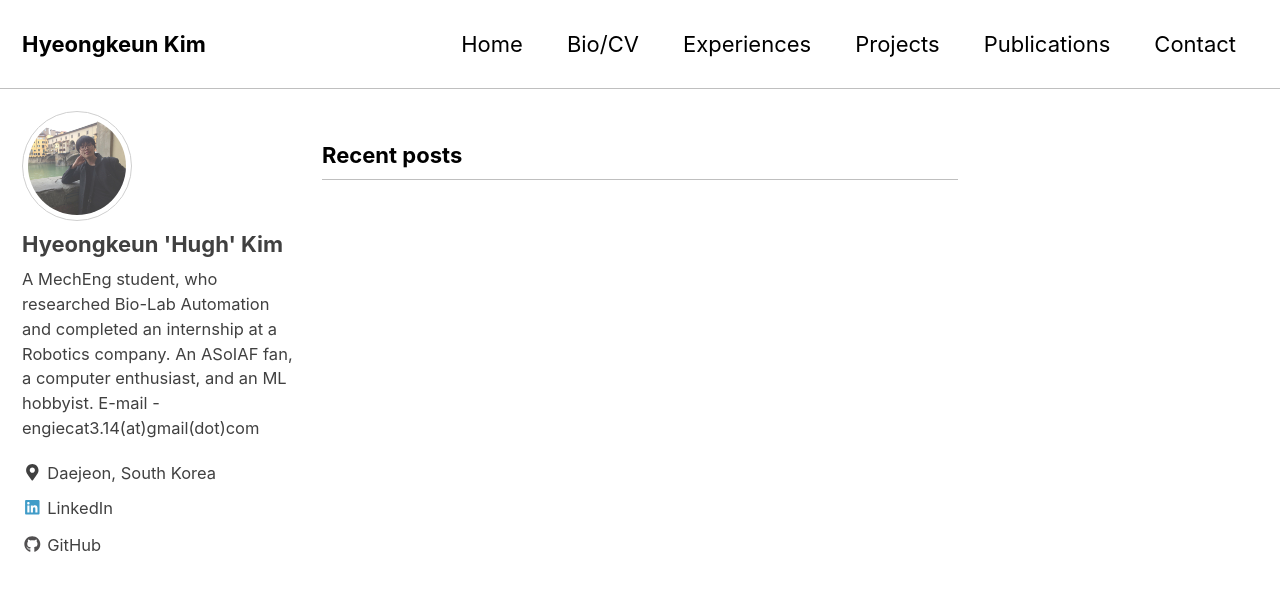
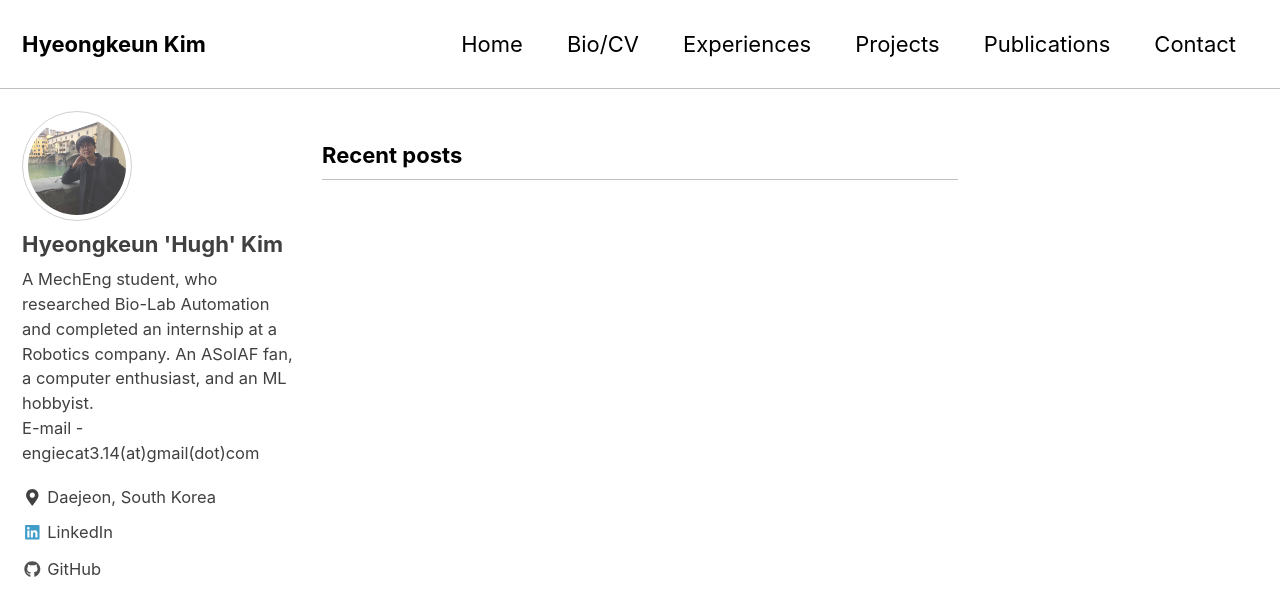
Before and after one commit to engiecat/engiecat.github.io, a Jekyll site: the page built from index.html, in a window 1280 px wide and 900 px high. Shown: the top 616 px of the window. Built offline with Jekyll 4.4.1, drawn with Linux system fonts in a browser that asks for light colours; nearby versions of some CDN libraries; the list of posts is cut into pages by our own code.

```diff
--- a/_config.yml
+++ b/_config.yml
@@ -102,7 +102,7 @@ analytics:
 author:
   name             : "Hyeongkeun 'Hugh' Kim"
   avatar           : "/assets/images/Kim_at_florence.jpg"
-  bio              : "A MechEng student, who researched Bio-Lab Automation and completed an internship at a Robotics company. An ASoIAF fan, a computer enthusiast, and an ML hobbyist. E-mail - engiecat3.14(at)gmail(dot)com"
+  bio              : "A MechEng student, who researched Bio-Lab Automation and completed an internship at a Robotics company. An ASoIAF fan, a computer enthusiast, and an ML hobbyist. <br/> E-mail - engiecat3.14(at)gmail(dot)com"
   location         : "Daejeon, South Korea"
   email            :
   uri              :
```
